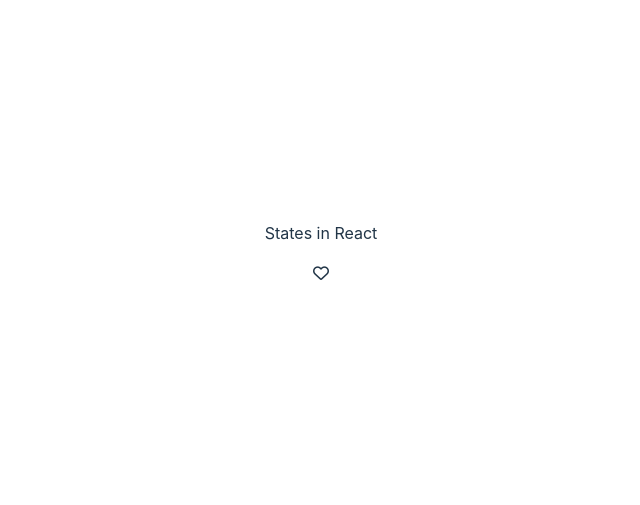
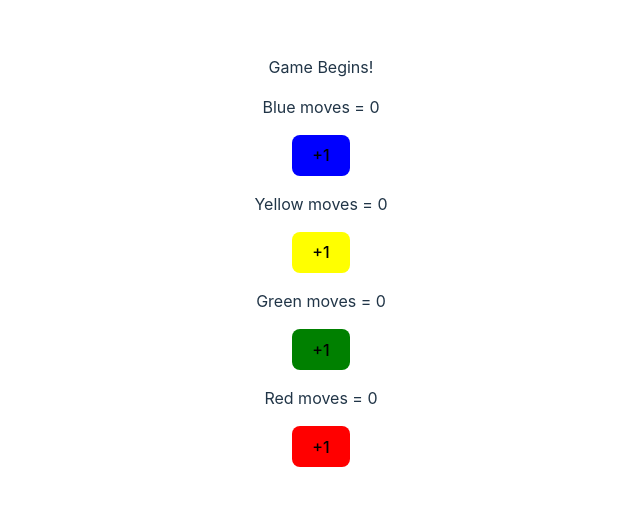
Before and after one commit to ADYAJHA7481/React, a React (Vite) app in the folder React-State/: page / in a window 1280 px wide. Shown: the part 147-652 px from the top of the page, without its empty margins (319-959 px from the left). Built offline with nearby package versions, Linux system fonts and the light colour scheme.

Commit message:
To understand Object & State, Create simple color board

```diff
--- a/React-State/src/App.jsx
+++ b/React-State/src/App.jsx
@@ -1,12 +1,11 @@
 import './App.css'
-import Counter from './Counter';
-import LikeButton from './LikeButton';
+import LudoBoard from './LudoBoard';
+
 
 function App() {
 return(
   <>
-  <p>States in React</p>
-  <LikeButton/>
+    <LudoBoard/>
   </>
 );
 
--- /dev/null
+++ b/React-State/src/LudoBoard.jsx
@@ -0,0 +1,45 @@
+import { useState } from "react";
+
+export default function LudoBoard() {
+    let [moves, setMoves] = useState({ blue: 0, red: 0, yellow: 0, green: 0});
+
+    let updateBlue = () => {
+        setMoves((preMoves) => {
+            return { ...preMoves, blue: preMoves.blue + 1 };
+        });
+    };
+
+    let updateYellow = () => {
+        setMoves((preMoves) => {
+            return { ...preMoves, yellow: preMoves.yellow + 1 };
+        });
+    };
+
+    let updateGreen = () => {
+        setMoves((preMoves) => {
+            return { ...preMoves, green: preMoves.green + 1 };
+        });
+    };
+
+    let updateRed = () => {
+        setMoves((preMoves) => {
+            return { ...preMoves, red: preMoves.red + 1 };
+        });
+    };
+
+    return (
+        <div>
+            <p>Game Begins!</p>
+            <div className="board">
+                <p>Blue moves = {moves.blue}</p>
+                <button style={{backgroundColor:"blue"}} onClick={updateBlue}>+1</button>
+                <p>Yellow moves = {moves.yellow}</p>
+                <button style={{backgroundColor:"yellow", color: "black"}} onClick={updateYellow}>+1</button>
+                <p>Green moves = {moves.green}</p>
+                <button style={{backgroundColor:"green"}} onClick={updateGreen}>+1</button>
+                <p>Red moves = {moves.red}</p>
+                <button style={{backgroundColor:"red"}} onClick={updateRed}>+1</button>
+            </div>
+        </div>
+    )
+}
```
